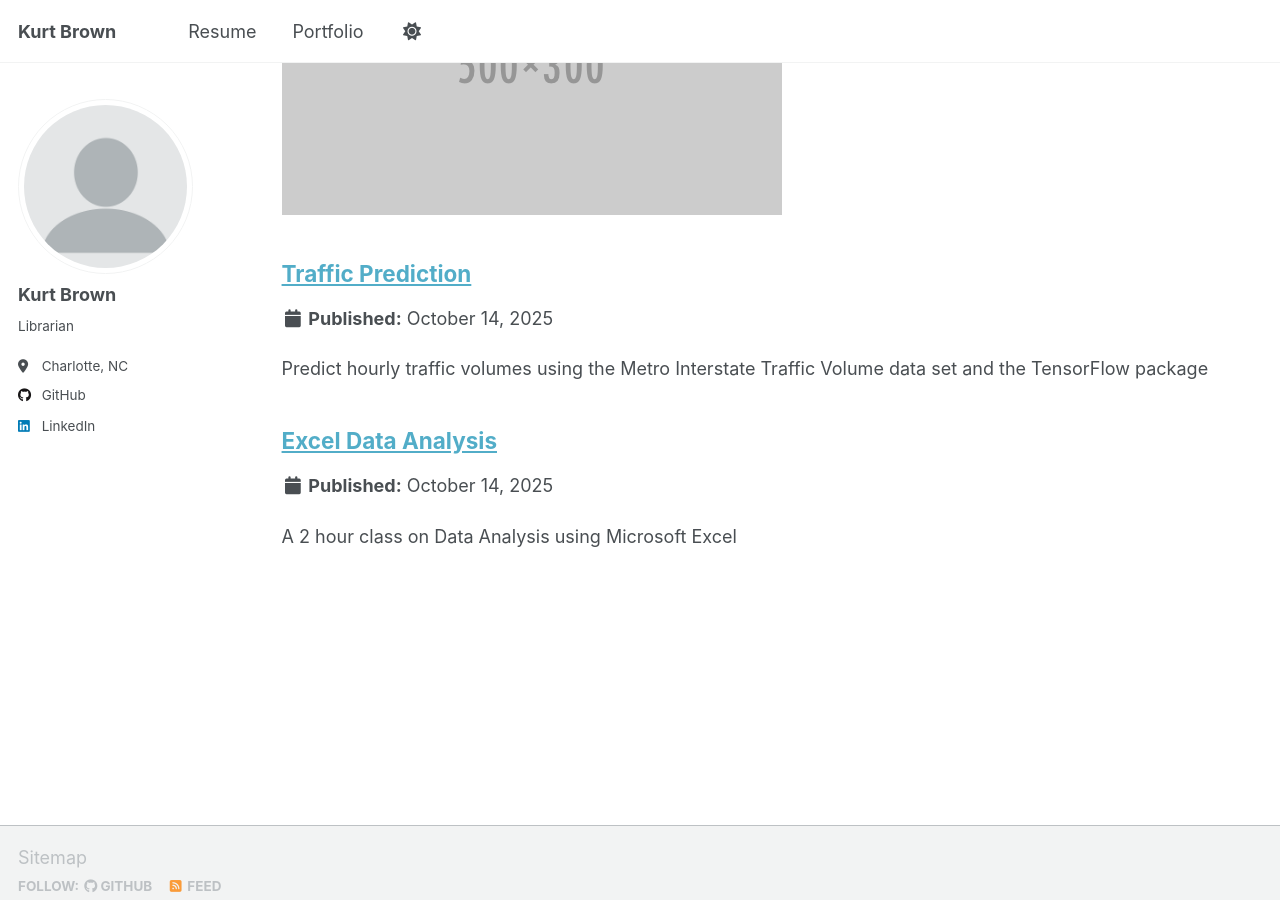
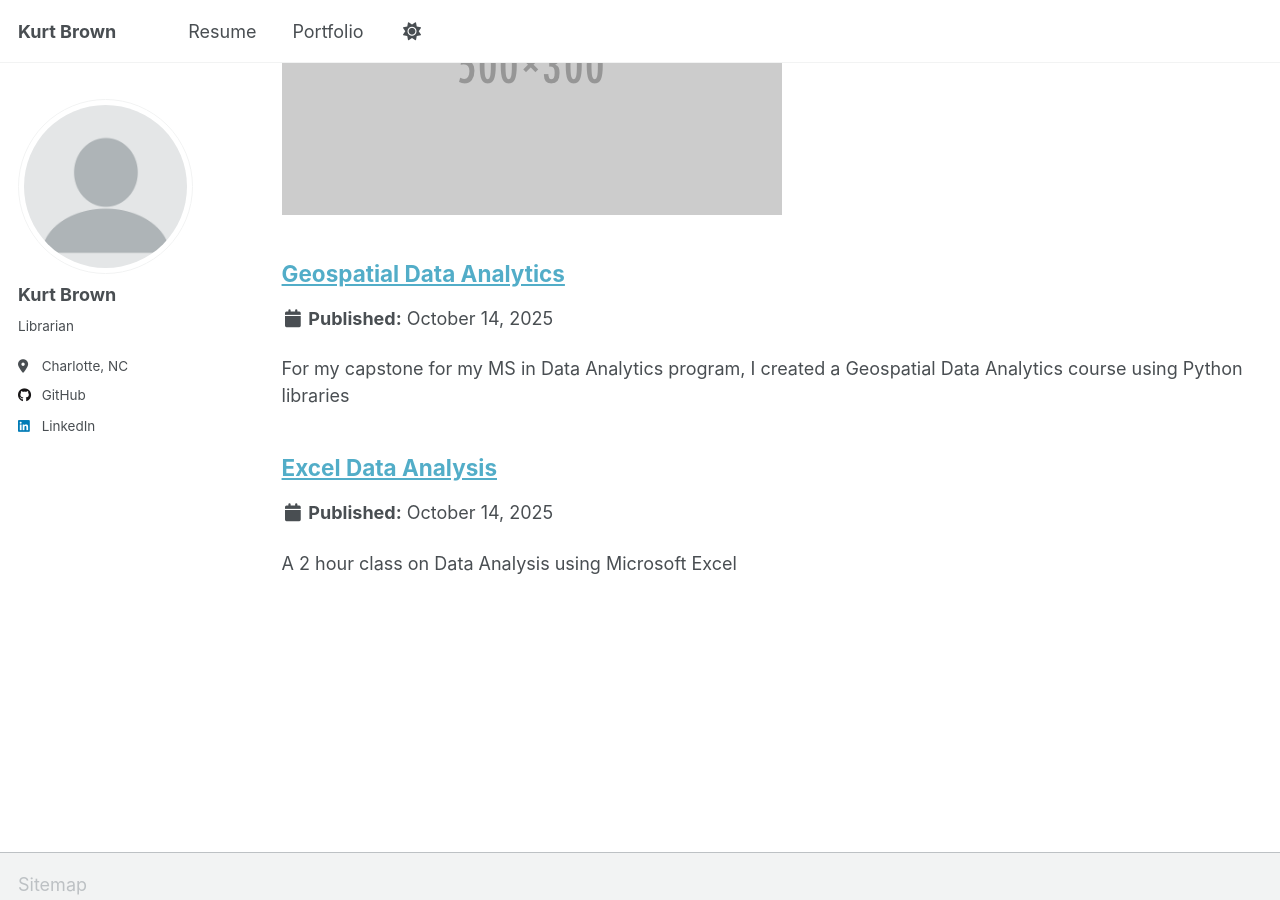
Before and after one commit to klbrown13/klbrown13.github.io, a Jekyll site: the page built from _pages/portfolio.html, in a window 1280 px wide and 900 px high, scrolled down 901 px. Built offline with Jekyll 4.4.1, drawn with Linux system fonts in a browser that asks for light colours; a script that is not in the unit is left out.

Commit message:
Update portfolio-2.md

```diff
--- a/_portfolio/portfolio-2.md
+++ b/_portfolio/portfolio-2.md
@@ -1,6 +1,6 @@
 ---
-title: "Traffic Prediction"
-excerpt: "Predict hourly traffic volumes using the Metro Interstate Traffic Volume data set and the TensorFlow package"
+title: "Geospatial Data Analytics"
+excerpt: "For my capstone for my MS in Data Analytics program, I created a Geospatial Data Analytics course using Python libraries"
 collection: portfolio
 ---
 
```
